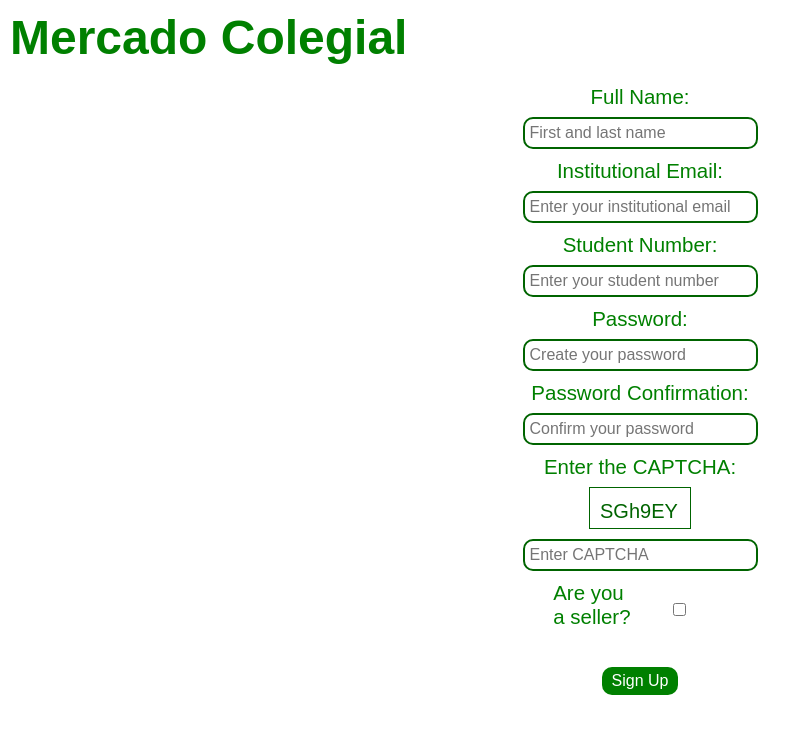
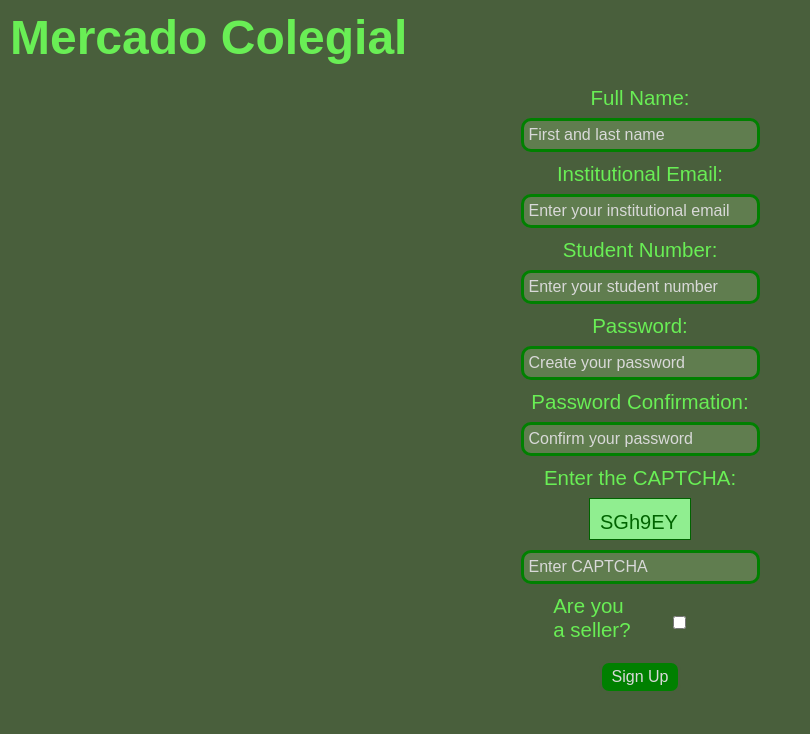
Before and after one commit to uprm-inso4101-2024-2025-s1/semester-project-mercado-colegial-online, a Vue app in the folder vue-project/: page /registration in a window 1280 px wide. Shown: the top 734 px of the page, without its empty margins (0-810 px from the left). Built offline with nearby package versions, Linux system fonts and the light colour scheme.

Commit message:
Correctly painted Welcome, login and sign up pages

```diff
--- a/vue-project/src/views/LogIn.vue
+++ b/vue-project/src/views/LogIn.vue
@@ -88,13 +88,14 @@ body {
     font-size: 1em;
     color: hsl(0, 0%, 85%);
     background-color: green;
-    border: none;
+    border: 3px solid #495F3C;
     border-radius: 10px;
     cursor: pointer;
 }
 
 .btn:hover {
     background-color: #495F3C;
+    border: 3px solid green;
 }
 
 label {
--- a/vue-project/src/views/Registration.vue
+++ b/vue-project/src/views/Registration.vue
@@ -1,5 +1,5 @@
 <template>
-    <div>
+    <body>
         <h1 class="title">Mercado Colegial</h1>
         <form @submit.prevent="signUp">
             <div class="form">
@@ -54,7 +54,7 @@
                 </div>
             </div>
         </form>
-    </div>
+    </body>
 </template>
 
 <script>
@@ -145,6 +145,7 @@ export default {
 
 <style scoped>
 body {
+    background-color: rgb(73, 95, 60);
     height: 100%;
     margin: 0;
     width: 100vw;
@@ -155,7 +156,7 @@ export default {
 
 .title {
     font-size: 3em;
-        color: green;
+    color: rgb(105, 238, 85);
     margin: 0px;
     padding: 10px;
 }
@@ -175,44 +176,54 @@ export default {
     align-items: center;
 }
 
+.btn {
+    padding: 5px 10px;
+    font-size: 1em;
+    color: hsl(0, 0%, 85%);
+    background-color: green;
+    border: 3px solid #495F3C;
+    border-radius: 10px;
+    cursor: pointer;
+}
+
+.btn:hover {
+    background-color: #495F3C;
+    border: 3px solid green;
+}
+
+label {
+    margin-bottom: 8px;
+    font-size: 1.28em;
+    color: rgb(105, 238, 85);
+}
+
+input {
+    background-color: hsl(98, 23%, 40%);
+    font-size: 1em;
+    border: 3px solid green;
+    border-radius: 10px;
+    padding: 5px;
+    width: 100%;
+    max-width: 300px;
+    color: hsl(0, 0%, 85%);
+    outline: none;
+
+}
+
+input::placeholder {
+    color: hsl(0, 0%, 85%);
+}
+
 .seller-question {
     display: flex;
     flex-direction: row;
     align-items: center;
 }
 
-    .btn {
-        margin-top: 20px;
-        padding: 5px 10px;
-        font-size: 1em;
-        color: white;
-        background-color: green;
-        border: none;
-        border-radius: 10px;
-        cursor: pointer;
-    }
-
-    .btn:hover {
-        background-color: darkgreen;
-    }
-
-    label {
-        margin-bottom: 8px;
-        font-size: 1.28em;
-        color: green;
-    }
-
-    input {
-        font-size: 1em;
-        border: 2px solid darkgreen;
-        border-radius: 10px;
-        padding: 5px;
-        width: 100%;
-        max-width: 300px;
-    }
-
 canvas {
+    background-color: lightgreen;
     border: 1px solid darkgreen;
     margin-bottom: 10px;
 }
+
 </style>
--- a/vue-project/src/views/Welcome.vue
+++ b/vue-project/src/views/Welcome.vue
@@ -1,5 +1,5 @@
 <template>
-  <div class="welcome-container">
+  <body>
     <h1 class="title">Mercado Colegial</h1>
     <div class="buttons">
       <router-link to="/login">
@@ -9,7 +9,7 @@
         <button class="btn vendedor">Sign Up </button>
       </router-link>
     </div>
-  </div>
+  </body>
 </template>
 
 <script>
@@ -20,12 +20,17 @@ export default {
 
 <style scoped>
 body {
-  background-color: white;
-  color: black;
+  display: flex;
+  flex-direction: column;
+  justify-content: center;
+  align-items: flex-start;
+  height: 100vh;
+  padding-left: 20%;
+  background-color: rgb(73, 95, 60);
   font-family: Arial, sans-serif;
 }
 
-.welcome-container {
+/* .welcome-container {
   display: flex;
   flex-direction: column;
   justify-content: center;
@@ -33,11 +38,11 @@ body {
   height: 100vh;
   padding-left: 20%;
   background-color: white;
-}
+} */
 
 .title {
   font-size: 3em;
-  color: green;
+  color: rgb(105, 238, 85);
   margin-bottom: 20px;
 }
 
@@ -50,13 +55,15 @@ body {
   padding: 10px 20px;
   font-size: 1em;
   color: white;
+  color: hsl(0, 0%, 85%);
   background-color: green;
-  border: none;
-  border-radius: 5px;
+  border: 3px solid #495F3C;
+  border-radius: 10px;
   cursor: pointer;
 }
 
 .btn:hover {
-  background-color: darkgreen;
+  background-color: #495F3C;
+  border: 3px solid green;
 }
 </style>
```
Lines whose indentation alone changed are shown as unchanged.
